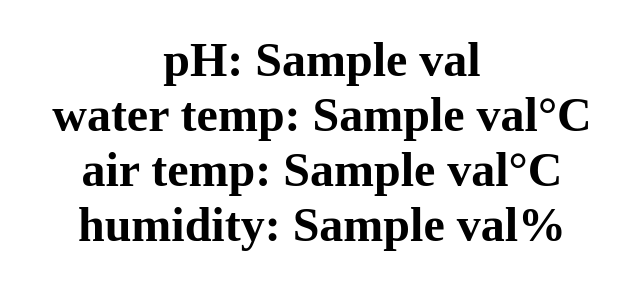
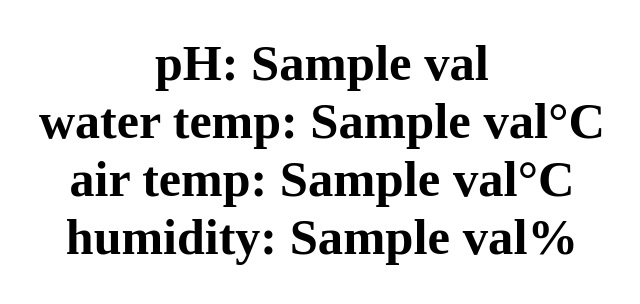
Before and after one commit to 1988kramer/hydro_system, a Python web app: template flask/templates/time.html in a window 1280 px wide. Shown: the top 304 px of the page, without its empty margins (318-958 px from the left). Run offline with Jinja, Linux system fonts and the light colour scheme; the template is opened without the code that fills it: most values are stand-ins (such as "Sample title", 1, 10 or a date in 2020).

Commit message:
playing with font sizes

```diff
--- a/flask/static/main2.css
+++ b/flask/static/main2.css
@@ -1,7 +1,7 @@
 h1 {
   color: black;
   text-align: center;
-  font-size: 36pt;
+  font-size: 38pt;
 }
 h2 {
   color: black;
--- a/flask/templates/time.html
+++ b/flask/templates/time.html
@@ -2,13 +2,13 @@
 
 <head>
   <link rel="stylesheet" type="text/css" media="screen" href="../static/main2.css">
-  <meta http-equiv="refresh" content="30" >
+  <meta http-equiv="refresh" content="60" >
 </head>
 
 <title>Hydro Dashboard</title>
 
-<h1><span style="font-size:48px">pH:</span> {{vals[0]}}<br>
-	<span style="font-size:48px">water temp:</span> {{vals[1]}}&degC<br>
-	<span style="font-size:48px">air temp:</span> {{vals[2]}}&degC<br>
-	<span style="font-size:48px">humidity:</span> {{vals[3]}}&#37</h1>
+<h1><span style="font-size:50px">pH:</span> {{vals[0]}}<br>
+	<span style="font-size:50px">water temp:</span> {{vals[1]}}&degC<br>
+	<span style="font-size:50px">air temp:</span> {{vals[2]}}&degC<br>
+	<span style="font-size:50px">humidity:</span> {{vals[3]}}&#37</h1>
 </html>
```
